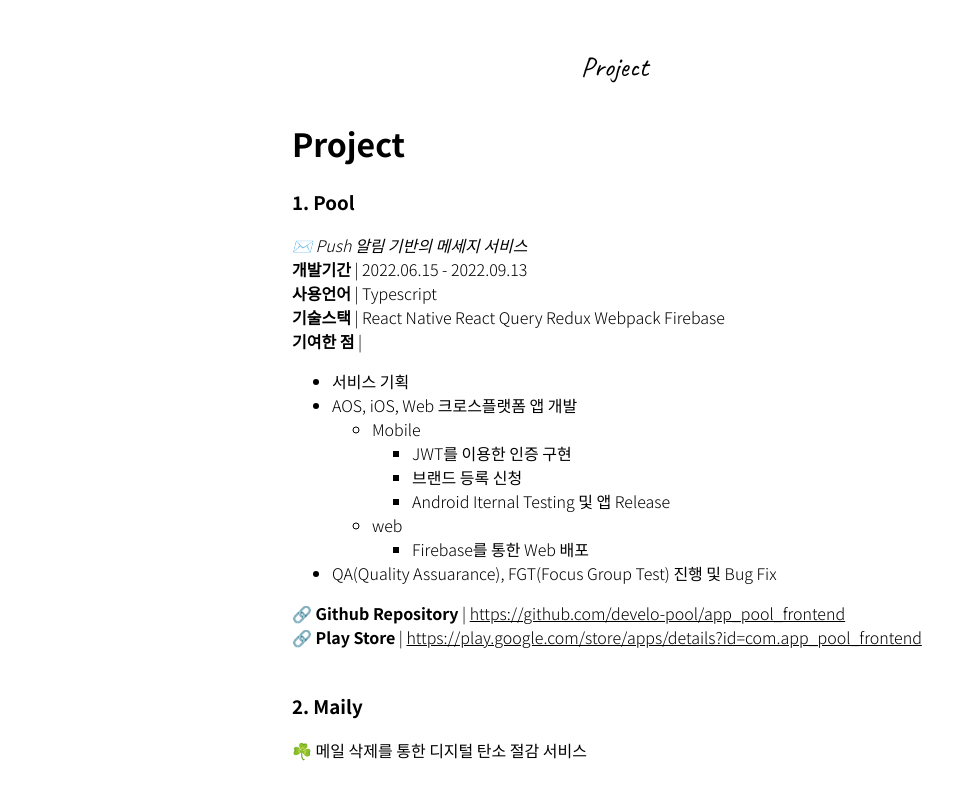
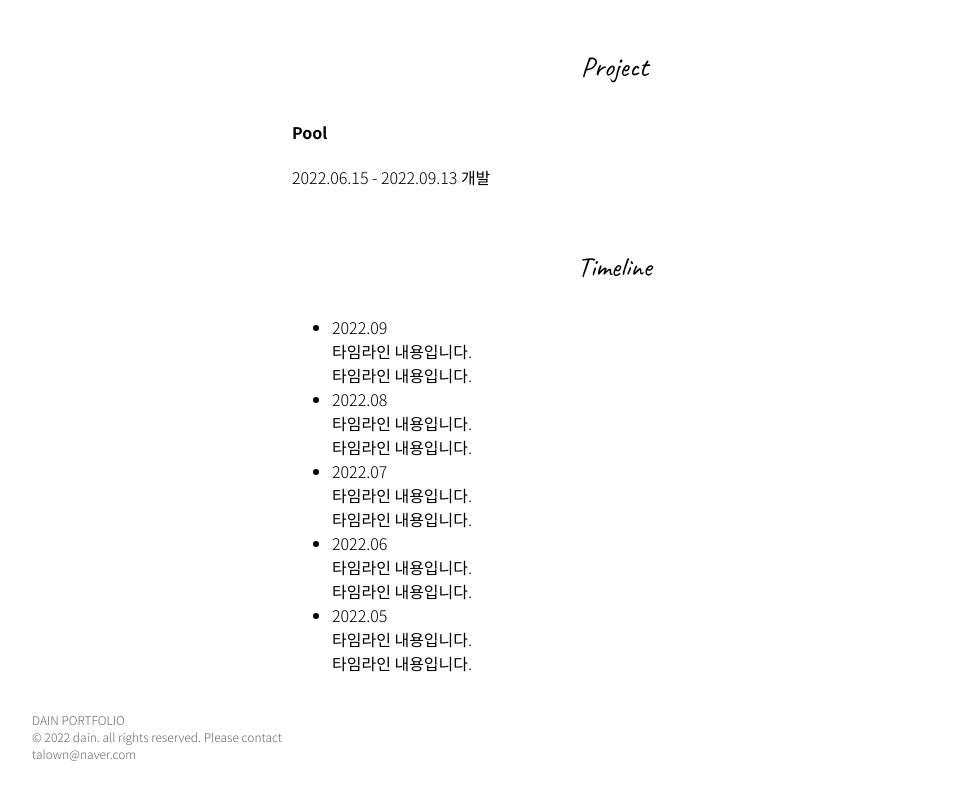
Before and after one commit to da-in/resume, a React (Create React App) app: page / in a window 1280 px wide. Shown: the part 940-1740 px from the top of the page, without its empty margins (224-1177 px from the left). Built offline with nearby package versions, Linux system fonts and the light colour scheme.

Commit message:
:lipstick: hr Styling
hr Styling

```diff
--- a/src/index.css
+++ b/src/index.css
@@ -51,3 +51,7 @@ a:hover{
   font-family: 'Caveat';
   font-size: 28px;
 }
+
+hr {
+  border: solid 1px #f0f0f0;
+}
--- a/src/markdown/project.md
+++ b/src/markdown/project.md
@@ -1,8 +1,9 @@
-# Project
+#### Pool
 
-### 1. Pool
+2022.06.15 - 2022.09.13
+개발
 
-_✉️ Push 알림 기반의 메세지 서비스_
+<!-- _✉️ Push 알림 기반의 메세지 서비스_
 
 **개발기간** | 2022.06.15 - 2022.09.13
 **사용언어** | Typescript
@@ -28,14 +29,4 @@ Firebase
 🔗 **Github Repository** | [https://github.com/develo-pool/app_pool_frontend](https://github.com/develo-pool/app_pool_frontend)
 🔗 **Play Store** | [https://play.google.com/store/apps/details?id=com.app_pool_frontend](https://play.google.com/store/apps/details?id=com.app_pool_frontend)
 
-<br/>
-
-### 2. Maily
-
-☘️ 메일 삭제를 통한 디지털 탄소 절감 서비스
-
-<br/>
-
-### 3. subtitle
-
-일반 텍스트 입니다
+<br/> -->
```
Also changed, not shown: src/markdown/project2.md (added, +9 -0 lines).
